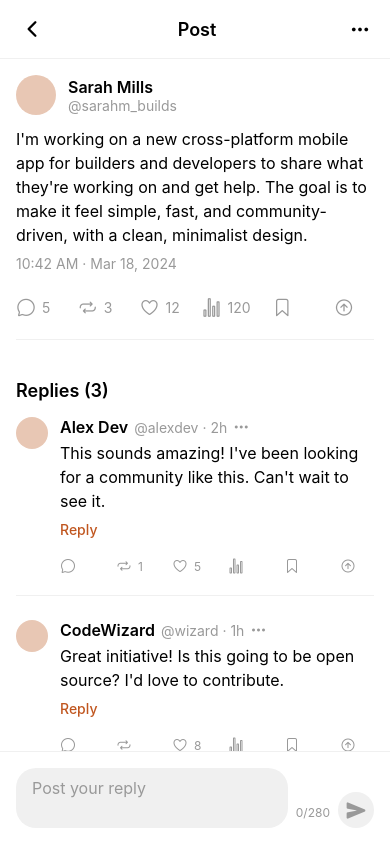
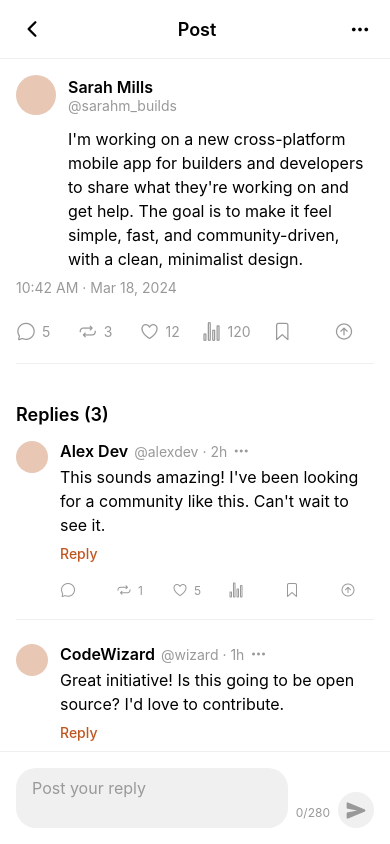
Before and after one commit to sotsnetwork/gobia, a React Native app: screen /PostDetail in a window 390 px wide. Built offline with nearby package versions, Linux system fonts and the light colour scheme.

Commit message:
Update PostDetailScreen.tsx

```diff
--- a/src/screens/PostDetailScreen.tsx
+++ b/src/screens/PostDetailScreen.tsx
@@ -298,6 +298,7 @@ const styles = StyleSheet.create({
     color: Colors.text,
     lineHeight: 24,
     marginBottom: 8,
+    marginLeft: 52, // Align with name/username (avatar width 40 + marginRight 12)
   },
   timestamp: {
     fontSize: 14,
```
